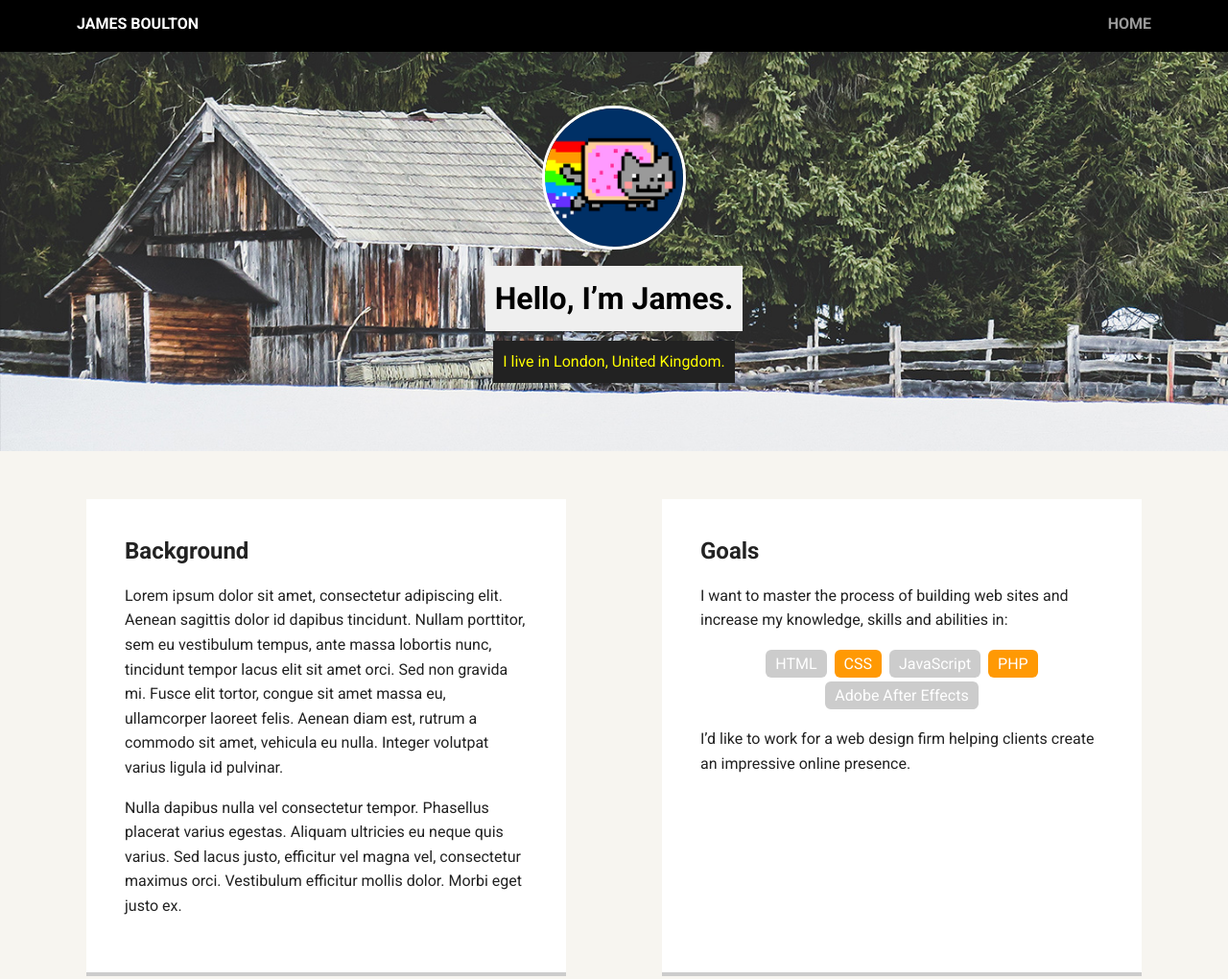
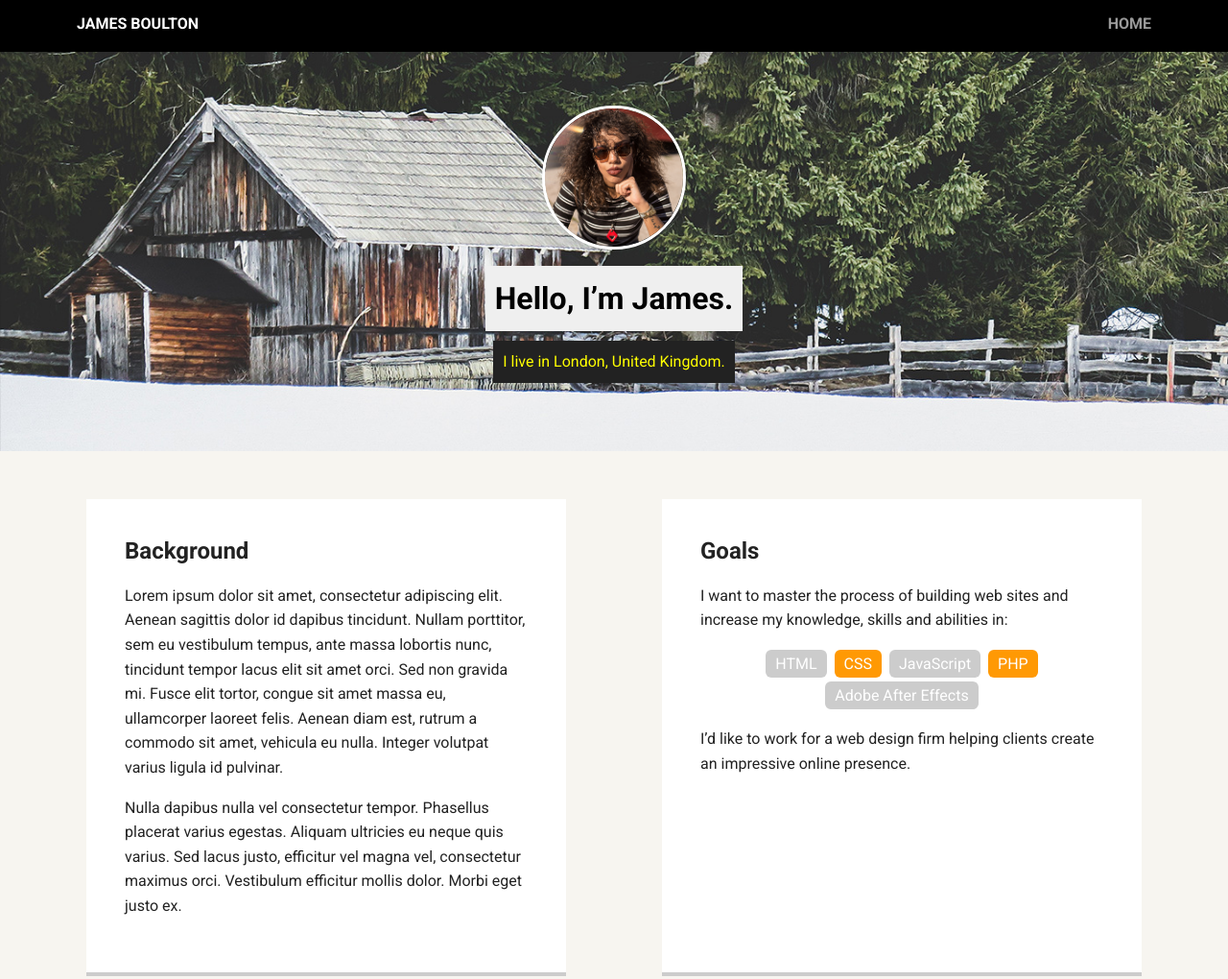
Before and after one commit to formagency/portfolio_update_v1, a plain HTML site: page index.html in a window 1280 px wide. Shown: the top 1020 px of the page at 96% size. Drawn offline with Linux system fonts and the light colour scheme; a web font is replaced by a local one.

Commit message:
Profile Image Updated

```diff
--- a/index.html
+++ b/index.html
@@ -16,7 +16,7 @@
     </div>
 
     <header>
-      <img src="images/me.png" alt="Profile Photo" class="profile-image">
+      <img src="images/me-new.png" alt="Profile Photo" class="profile-image">
       <h1 class="tag name">Hello, I’m James.</h1>
       <p class="tag location">I live in London, United Kingdom.</p>
     </header>
```
Also changed, not shown: images/me-new.png (added), images/me.png (deleted), 1 other file.
